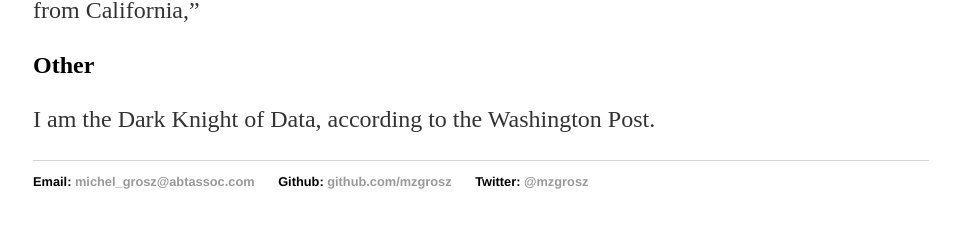
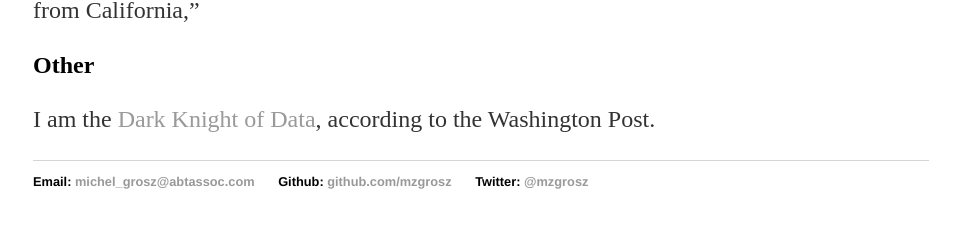
Before and after one commit to mzgrosz/mzgrosz.github.io, a Jekyll site: the page built from research/index.md, in a window 1280 px wide. Shown: the part 1660-1906 px from the top of the page, without its empty margins (159-1112 px from the left). Built offline with Jekyll 4.4.1, drawn with Linux system fonts in a browser that asks for light colours; part of the change alters nothing that is shown.

```diff
--- a/research/index.md
+++ b/research/index.md
@@ -47,4 +47,4 @@ title: Michel Grosz
 
 ## Other
 
-I am the Dark Knight of Data, according to the Washington Post.
+I am the [Dark Knight of Data](https://www.washingtonpost.com/news/wonk/wp/2014/08/18/name-that-data-winners/?utm_term=.3cd38d9f8b5d), according to the Washington Post.
```
